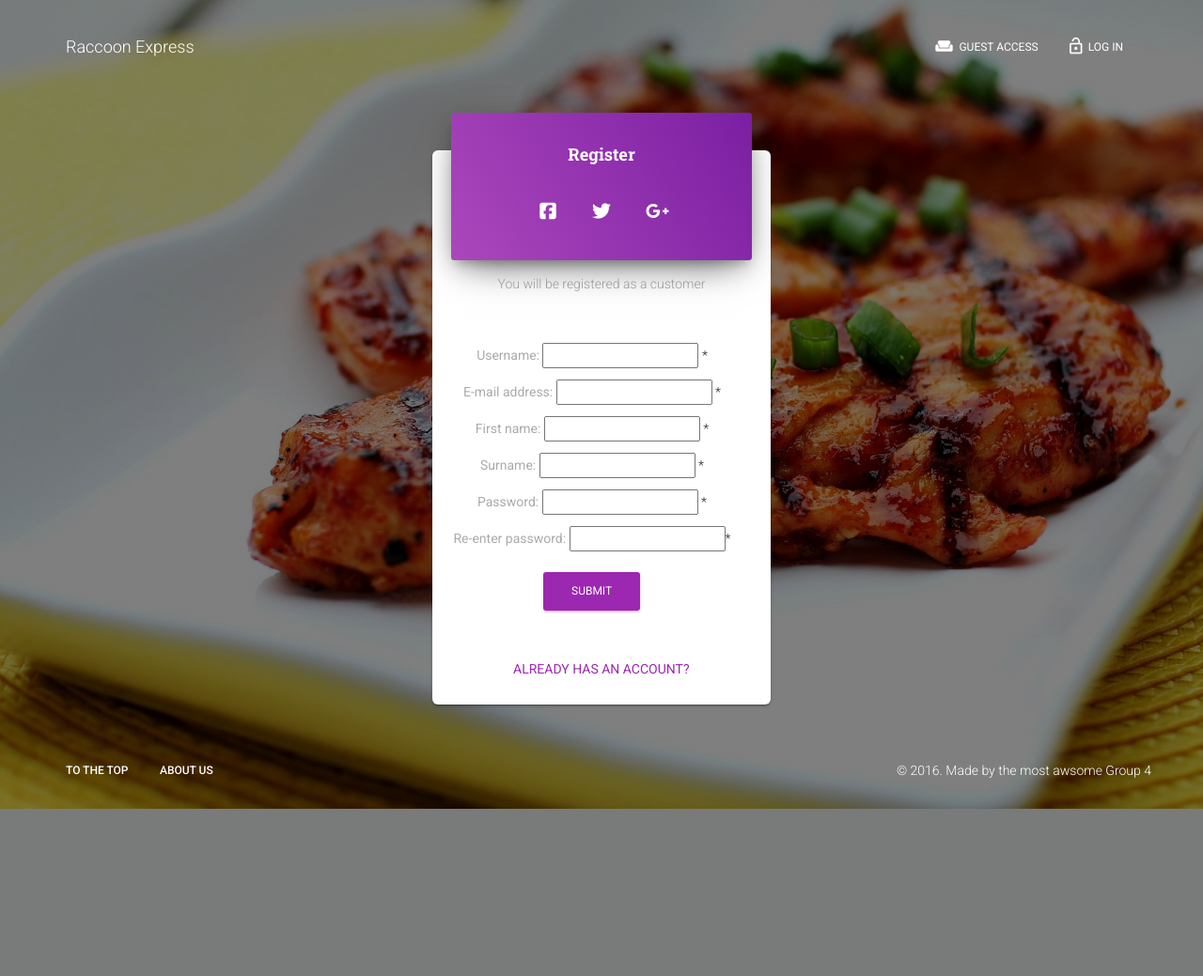
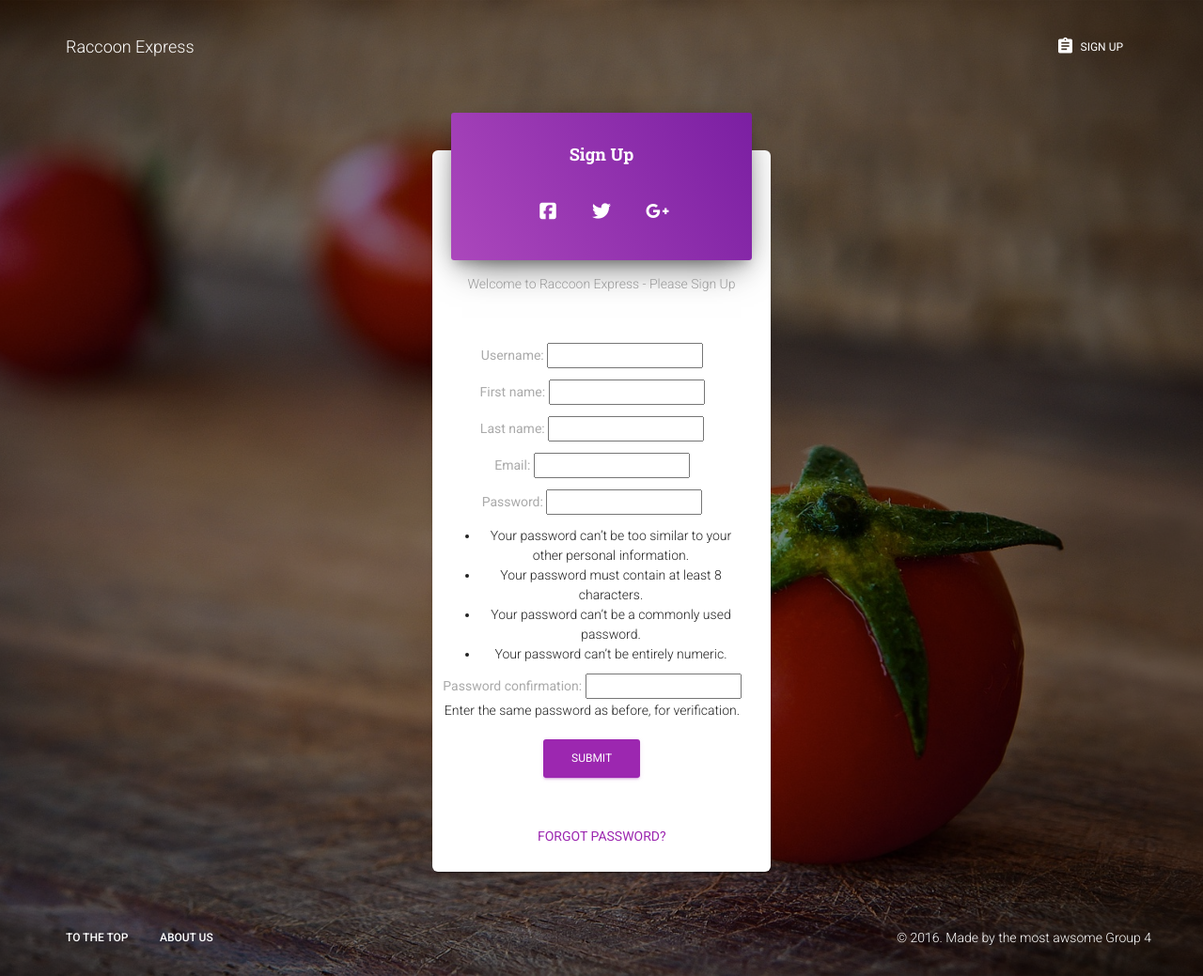
Before and after one commit to terrencewong/470-final-project, a Django app: page /createaccount/ in a window 1280 px wide. Shown: the whole page at 94% size. Before the commit the page ends 861 px from the top, so only its background shows below. Run offline with Django 3.2, Linux system fonts and the light colour scheme; some libraries are stand-ins or nearby versions.

Commit message:
update signup form - include verifications and checks

```diff
--- a/finalproject/restaurant/forms.py
+++ b/finalproject/restaurant/forms.py
@@ -2,6 +2,8 @@ from django import forms
 from .models import Order, Alert, OrderedMenuItems
 from django.contrib.admin import widgets
 from menu.models import menu
+from django.contrib.auth.models import User
+from django.contrib.auth.forms import UserCreationForm
 
 class TableIDForm(forms.ModelForm):
 	class Meta:
@@ -63,3 +65,24 @@ class AlertForm(forms.Form):
     Order = forms.IntegerField(label = 'Order', required=True)
     Message = forms.CharField(label = 'Message')
     Resolved = forms.BooleanField(label = 'Resolved')
+
+class CreateAccountForm(UserCreationForm):
+	username = forms.CharField(required = True)
+	first_name = forms.CharField(required = True)
+	last_name = forms.CharField(required = True)
+	email = forms.EmailField(required = True)
+
+	class Meta:
+		model = User
+		fields = ('username', 'first_name', 'last_name', 'email', 'password1', 'password2')
+
+	def save(self, commit = True):
+		user = super(CreateAccountForm, self).save(commit = False)
+		user.first_name = self.cleaned_data['first_name']
+		user.last_name = self.cleaned_data['last_name']
+		user.email = self.cleaned_data['email']
+
+		if commit:
+			user.save()
+
+		return user
--- a/finalproject/restaurant/templates/restaurant/createaccount.html
+++ b/finalproject/restaurant/templates/restaurant/createaccount.html
@@ -19,16 +19,9 @@
         	<div class="collapse navbar-collapse" id="navigation-example">
         		<ul class="nav navbar-nav navbar-right">
 
-
-							<li>
-                <a href="/guest-user">
-                  <i class="material-icons">weekend</i> Guest Access
-                </a>
-              </li>
-
               <li>
-                <a href="/login">
-                  <i class="material-icons">lock_open</i>Log in
+                <a href="#">
+                  <i class="material-icons">assignment</i> sign up
                 </a>
               </li>
 
@@ -37,14 +30,14 @@
     	</div>
     </nav>
 
-	<div class="page-header header-filter" style="background-image: url('{% static "restaurant/img/signupbg.jpg" %}'); background-size: cover; background-position: top center;">
+	<div class="page-header header-filter" style="background-image: url('{% static "restaurant/img/loginbg.jpg" %}'); background-size: cover; background-position: top center;">
 		<div class="container">
 			<div class="row">
 				<div class="col-md-4 col-md-offset-4 col-sm-6 col-sm-offset-3">
 					<div class="card card-signup">
 						<form class="form" method="post" action=".">
 							<div class="header header-primary text-center">
-								<h4 class="card-title">Register</h4>
+								<h4 class="card-title">Sign Up</h4>
 								<div class="social-line">
 									<a href="#pablo" class="btn btn-just-icon btn-simple">
 										<i class="fa fa-facebook-square"></i>
@@ -57,97 +50,16 @@
 									</a>
 								</div>
 							</div>
-							  <p class="description text-center">You will be registered as a customer</p>
+							  <p class="description text-center">Welcome to Raccoon Express - Please Sign Up</p>
                 <br/><br/>
               <div class="content text-center">
-
-                <form name="createaccount" action="" method="post">
-
-                {% csrf_token %}
-
-                {% if fieldsDoNotExist %}
-                <p style="color: red;">You did not fill in the following required fields:</p>
-                <ul style="color: red;">
-                    {% if username == '' %}
-                        <li>Username</li>
-                    {% endif %}
-
-                    {% if emailaddress == '' %}
-                        <li>E-mail address</li>
-                    {% endif %}
-
-                    {% if firstname == '' %}
-                        <li>First name</li>
-                    {% endif %}
-
-                    {% if surname == '' %}
-                        <li>Surname</li>
-                    {% endif %}
-
-                    {% if password == '' %}
-                        <li>Password</li>
-                    {% endif %}
-
-                    {% if reenterpassword == '' %}
-                        <li>Re-enter password</li>
-                    {% endif %}
-                </ul>
-                <p style="color: red;">Please fill them in and submit again.</p>
-                <hr>
-                {% endif %}
-
-                {% if userNameTaken %}
-                <p style="color: red;">The username you chose is already taken. Please select another username and submit again.</p>
-                <hr>
-                {% endif %}
-
-                {% if retypedPasswordDoesNotMatch %}
-                <p style="color: red;">What you typed in the <b>Password</b> field does <em>not</em> match what you typed in the <b>Re-enter password</b> field. Please enter your chosen password into both fields again.</p>
-                <hr>
-                {% endif %}
-
-                <p>
-                <label for="username">Username:</label>
-                <input type="text" name="username" id="username" value="{{ username }}">
-                *
-                </p>
-
-                <p>
-                <label for="emailaddress">E-mail address:</label>
-                <input type="text" name="emailaddress" id="emailaddress" value="{{ emailaddress }}">
-                *
-                </p>
-
-                <p>
-                <label for="firstname">First name:</label>
-                <input type="text" name="firstname" id="firstname" value="{{ firstname }}">
-                *
-                </p>
-
-                <p>
-                <label for="surname">Surname:</label>
-                <input type="text" name="surname" id="surname" value="{{ surname }}">
-                *
-                </p>
-
-                <p>
-                <label for="password">Password:</label>
-                <input type="password" name="password" id="password" value="{{ password }}">
-                *
-                </p>
-
-                <p>
-                <label for="reenterpassword">Re-enter password:</label>
-                <input type="password" name="reenterpassword" id="reenterpassword" value="{{ reenterpassword }}">*
-                </p>
-
-                <input class ="btn btn-primary" type="submit" value="Submit"/></p>
-
-                </form>
+                    {% csrf_token %}
+                    {{ form.as_p }}
+                    <input class="btn btn-primary " type="submit" value="Submit" />
 
 							</div>
 							<div class="footer text-center">
-								<a href="/login" class="btn btn-primary btn-simple btn-wd btn-lg">Already has an account?</a>
+								<a href="#pablo" class="btn btn-primary btn-simple btn-wd btn-lg">forgot password?</a>
 							</div>
 						</form>
 					</div>
--- a/finalproject/restaurant/views.py
+++ b/finalproject/restaurant/views.py
@@ -12,7 +12,7 @@ from django.utils import timezone
 from django.views.generic.detail import SingleObjectMixin
 from django.db import IntegrityError  #Needed for the account-creation page. See the createaccount() function below.
 
-from .forms import OrderStartForm, LoginForm, TableIDForm, KitchenForm, OrderForm, ItemForm, ContactServerForm
+from .forms import OrderStartForm, LoginForm, TableIDForm, KitchenForm, OrderForm, ItemForm, ContactServerForm, CreateAccountForm
 from restaurant.models import UserType
 from .models import Table, Order, Alert, OrderedMenuItems, UserType, Payment
 from menu.models import menu
@@ -22,6 +22,8 @@ from django.db import IntegrityError  #Needed for the account-creation page. See
 from django.views.decorators.csrf import csrf_exempt
 import stripe
 
+from django.contrib import auth
+from django.template.context_processors import csrf
 
 def home(request):
 	return render(request, 'restaurant/home.html')
@@ -270,26 +272,26 @@ def logout_view(request):
 	return HttpResponseRedirect('/')
 
 def gateway(request,username):         # gateway is added for users who has multiple roles (might be dropped later)
-    user=get_object_or_404(User.objects, username=username)
-    if user.usertype.is_customer:
-        is_customer = True
-    else:
-        is_customer = False
+	user=get_object_or_404(User.objects, username=username)
+	if user.usertype.is_customer:
+		is_customer = True
+	else:
+		is_customer = False
 
-    if user.usertype.is_kitchen:
-        is_kitchen = True
-    else:
-        is_kitchen = False
+	if user.usertype.is_kitchen:
+		is_kitchen = True
+	else:
+		is_kitchen = False
 
-    if user.usertype.is_server:
-        is_server = True
-    else:
-        is_server = False
+	if user.usertype.is_server:
+		is_server = True
+	else:
+		is_server = False
 
-    if user.is_staff:
-        is_staff = True
-    else:
-        is_staff = False
+	if user.is_staff:
+		is_staff = True
+	else:
+		is_staff = False
 
 	context = {
 		'username':username,
@@ -351,132 +353,21 @@ def payment(request):
 		)
 		return HttpResponseRedirect('/')
 
-#View-function for the account-creation page:
+#account-creation page
 def createaccount(request):
-	#Template variables:
-	fieldsDoNotExist = False
-	userNameTaken = False
-	retypedPasswordDoesNotMatch = False
+	args = {}
+	if request.POST:
 
-	#Dictionary to hold template variables:
-	originalUserInputs = {}
+		form = CreateAccountForm(request.POST)
 
-	#Check that all the expected form fields exist:
-	if (('username' in request.POST) and ('emailaddress' in request.POST) and
-		('firstname' in request.POST) and ('surname' in request.POST) and
-		('password' in request.POST) and ('reenterpassword' in request.POST)):
+		if form.is_valid():
+			form.save()
+			form = LoginForm()
+			return render(request, 'restaurant/login.html', {'form': form})
 
-		#Extract all the values from the form's fields:
-		username = request.POST['username']
-		emailaddress = request.POST['emailaddress']
-		firstname = request.POST['firstname']
-		surname = request.POST['surname']
-		password = request.POST['password']
-		reenterpassword = request.POST['reenterpassword']
+	else:
+		form= CreateAccountForm()
 
-		#Check if any of the fields contain an empty value:
-		if ((not username) or (not emailaddress) or (not firstname) or
-			(not surname) or (not password) or (not reenterpassword)):
-
-			fieldsDoNotExist = True  #At least one field contains an empty value.
-
-			#We will have to present the account-creation form to the user again
-			#so that he/she can fill in just the fields that are still empty.
-			#Figure out which of the form's fields were already filled in by
-			#the user, so we can fill in those fields for the user and spare
-			#the user some extra typing:
-			if (username):
-				originalUserInputs['username'] = username
-			else:
-				originalUserInputs['username'] = ''
-
-			if (emailaddress):
-				originalUserInputs['emailaddress'] = emailaddress
-			else:
-				originalUserInputs['emailaddress'] = ''
-
-			if (firstname):
-				originalUserInputs['firstname'] = firstname
-			else:
-				originalUserInputs['firstname'] = ''
-
-			if (surname):
-				originalUserInputs['surname'] = surname
-			else:
-				originalUserInputs['surname'] = ''
-
-			if (password):
-				originalUserInputs['password'] = password
-			else:
-				originalUserInputs['password'] = ''
-
-			if (reenterpassword):
-				originalUserInputs['reenterpassword'] = reenterpassword
-			else:
-				originalUserInputs['reenterpassword'] = ''
-
-		#All the fields are filled in, but we need to check if the re-typed
-		#password matches the password the user first typed:
-		elif (password != reenterpassword):
-			retypedPasswordDoesNotMatch = True  #The re-typed password does NOT match the password the user first typed.
-
-			originalUserInputs['retypedPasswordDoesNotMatch'] = retypedPasswordDoesNotMatch
-			originalUserInputs['fieldsDoNotExist'] = fieldsDoNotExist
-			originalUserInputs['userNameTaken'] = userNameTaken
-
-			originalUserInputs['username'] = username
-			originalUserInputs['emailaddress'] = emailaddress
-			originalUserInputs['firstname'] = firstname
-			originalUserInputs['surname'] = surname
-
-			#Blanking both the Password and Re-enter password fields to make
-			#the user enter the password into both fields again:
-			originalUserInputs['password'] = ''
-			originalUserInputs['reenterpassword'] = ''
-
-			return render(request, 'restaurant/createaccount.html', originalUserInputs)
-
-		#Create the user's account...
-		else:
-			#Create the user's account by creating a record in the User table
-			#with all the user's information:
-			try:
-				User.objects.create_user( username = username,
-										  first_name = firstname,
-										  last_name = surname,
-										  email = emailaddress,
-										  password = password,
-										  is_staff = False,
-										  is_active = True,
-										  is_superuser = False
-										)
-			#The username chosen by the user has to be unique. If it's not
-			#unique, this exception gets thrown, so we will have to ask the
-			#user to choose a different username. We will present the account-
-			#creation form to the user again, but with all the fields, except
-			#the username field, filled in with his/her original entries:
-			except IntegrityError:
-				userNameTaken = True
-				originalUserInputs['userNameTaken'] = userNameTaken
-				originalUserInputs['fieldsDoNotExist'] = fieldsDoNotExist
-				originalUserInputs['retypedPasswordDoesNotMatch'] = retypedPasswordDoesNotMatch
-
-				originalUserInputs['username'] = ''  #Blanking the username field.
-				originalUserInputs['emailaddress'] = emailaddress
-				originalUserInputs['firstname'] = firstname
-				originalUserInputs['surname'] = surname
-				originalUserInputs['password'] = password
-				originalUserInputs['reenterpassword'] = reenterpassword
-
-				return render(request, 'restaurant/createaccount.html', originalUserInputs)
-			#The record representing the user's new account was successfully
-			#created and inserted into the User table:
-			else:
-				return render(request, 'restaurant/createaccount_successful.html')
-
-	#At least one of the expected form fields does NOT exist:
-	originalUserInputs['fieldsDoNotExist'] = fieldsDoNotExist
-
-	originalUserInputs['userNameTaken'] = userNameTaken
-	originalUserInputs['retypedPasswordDoesNotMatch'] = retypedPasswordDoesNotMatch
-	return render(request, 'restaurant/createaccount.html', originalUserInputs)
+	args.update(csrf(request))
+	args['form'] = form
+	return render(request, 'restaurant/createaccount.html', args)
```
Also changed, not shown: 8 other files.
